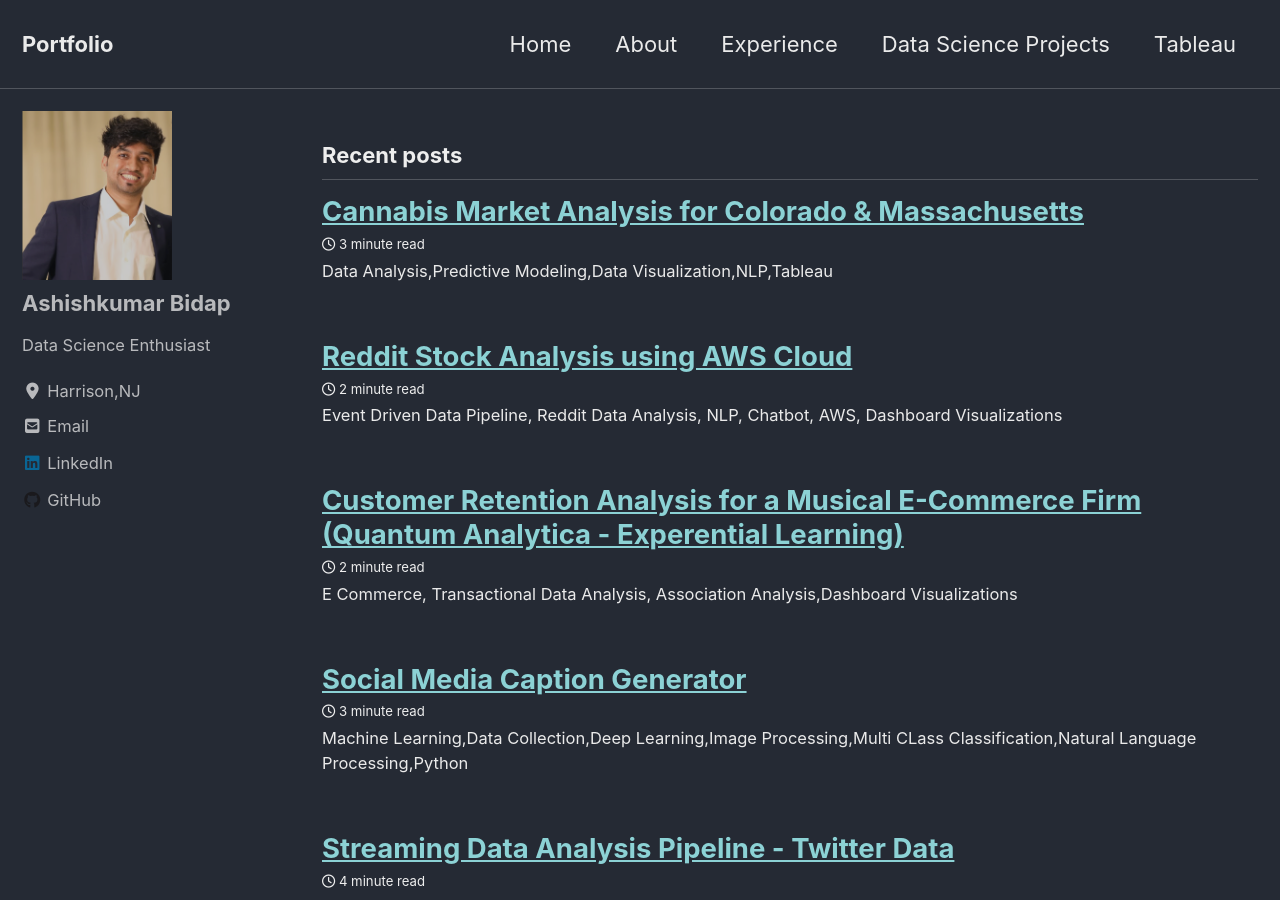
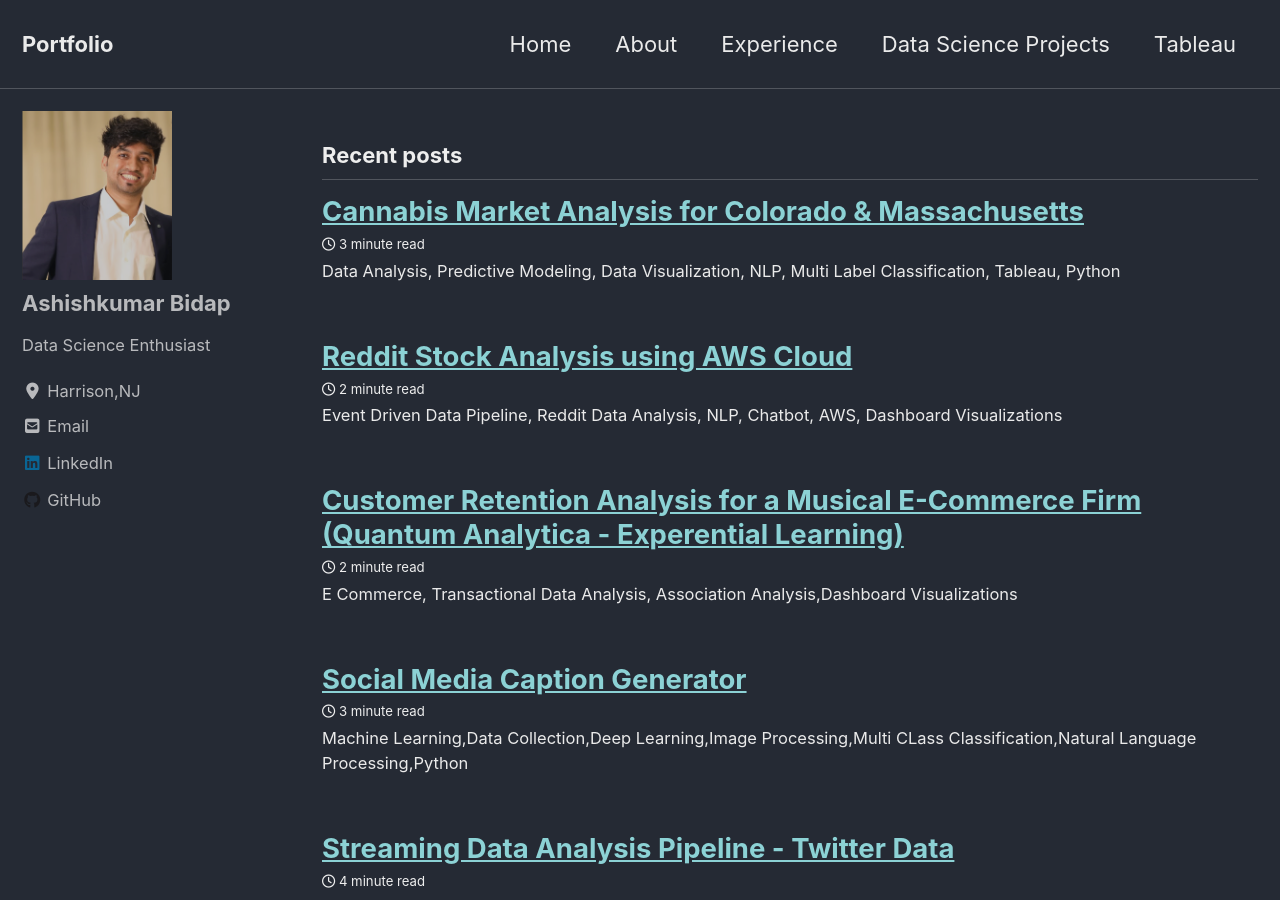
Before and after one commit to aashish-bidap/aashish-bidap.github.io, a Jekyll site: the page built from index.html, in a window 1280 px wide and 900 px high. Built offline with Jekyll 4.4.1, drawn with Linux system fonts in a browser that asks for light colours; cached includes are drawn as plain includes; nearby versions of some CDN libraries; the list of posts is cut into pages by our own code.

Commit message:
New project add

```diff
--- a/_posts/2021-06-15-Cannabis Market Analysis for CO & MA.md
+++ b/_posts/2021-06-15-Cannabis Market Analysis for CO & MA.md
@@ -4,7 +4,7 @@
 #date: 2020-08-15
 #tags: [data wrangling, data science, messy data]
 classes: wide
-excerpt: "Data Analysis,Predictive Modeling,Data Visualization,NLP,Tableau"
+excerpt: "Data Analysis, Predictive Modeling, Data Visualization, NLP, Multi Label Classification, Tableau, Python"
 mathjax: "true"
 ---
 ## Description
@@ -36,14 +36,15 @@
 ![Data](/images/cannabis/data.png)
 
 ## NLP Architecture
-### Handling Null Product Categories in Products Data by implementing a Multi Label Classifier that predicts the 15 Product Categories(Target) using the Product names(Independent Variable).The model predictions where further used to impute the missing values under the product categories attribte in the products data.
+<b> Handling Null Product Categories in Products Data by implementing a Multi Label Classifier that predicts the 15 Product Categories(Target) using the Product names(Independent Variable).<b><br>
+
 Implemented the below mentioned ML models:<br>
 - Linear Discriminant Analysis
 - Support Vector Machine
 - Random Forest Classifier
 - Gradient Boosting Classfier
 
-Based on the model's performance validation, Random Forest outperformed the other models with a testing accuracy of 74.5%.
+Based on the model's performance validation, Random Forest outperformed the other models with a testing accuracy of 74.5%.The model predictions where further used to impute the missing values under the product categories attribte in the products data.
 
 ![NLP Architecture](/images/cannabis/nlp.png)
 
```
Also changed, not shown: other parts of _posts/2021-06-15-Cannabis Market Analysis for CO & MA.md (+4 -4 lines).
